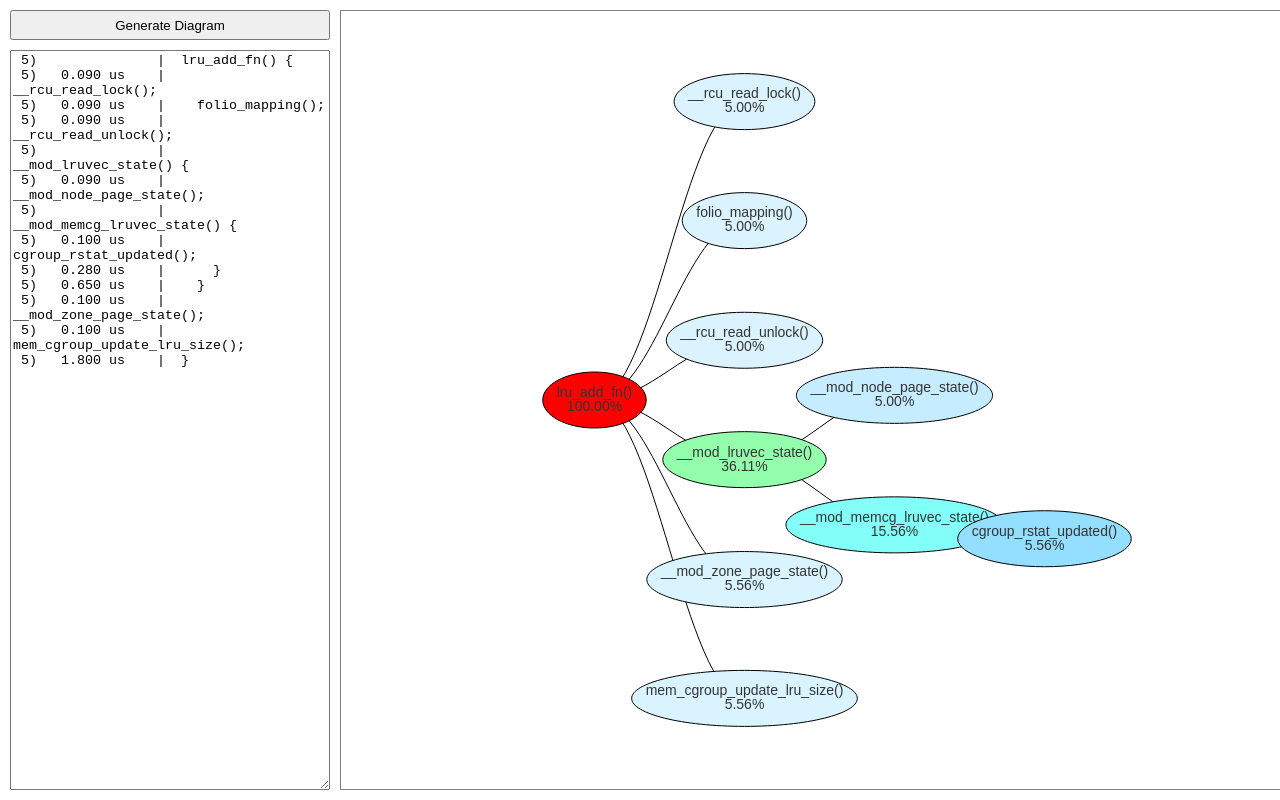
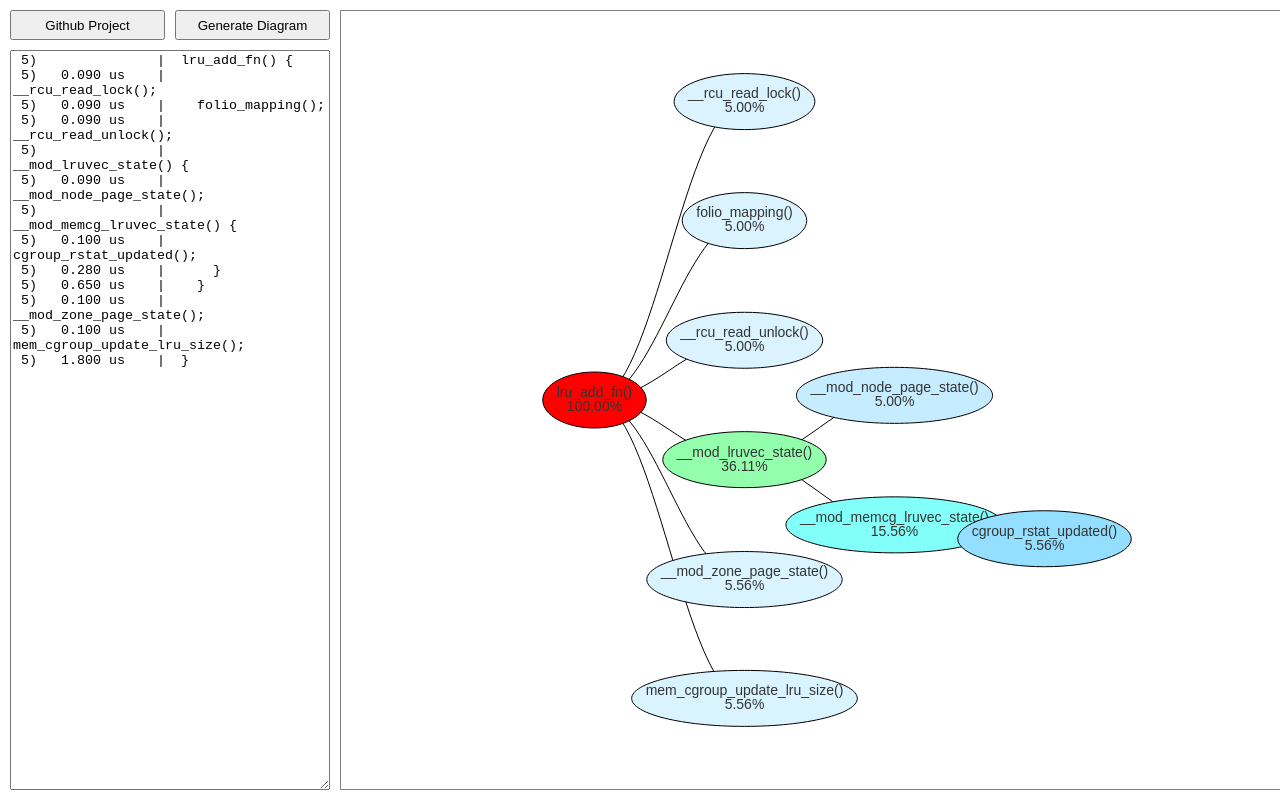
Before and after one commit to bittervan/TraceScope, a Vue app: page / in a window 1280 px wide. Built offline with nearby package versions, Linux system fonts and the light colour scheme.

Commit message:
add button to project

```diff
--- a/src/components/Visualizer.vue
+++ b/src/components/Visualizer.vue
@@ -3,12 +3,17 @@
     <textarea v-model="inputValue" :placeholder="placeHolder" class="fixed-input"></textarea>
     <button @click="drawNetwork" class="fixed-button">Generate Diagram</button>
     <div ref="visNetwork" class="vis-network"></div>
+    <button @click="goToGithub" class="github-button">Github Project</button>
   </div>
 </template>
 
 <script setup>
 import { ref, onMounted } from 'vue';
 import { Network } from 'vis-network/standalone'; // 引入 standalone 版本
+
+const goToGithub = () => {
+  window.location.href = 'https://github.com/your-username/your-repo';
+}
 
 const inputValue = ref(` 5)               |  lru_add_fn() {
  5)   0.090 us    |    __rcu_read_lock();
@@ -283,9 +288,17 @@ onMounted(() => {
 .fixed-button {
   position: fixed;
   top: 10px;
+  left: calc(12.5vw + 20px - 5px);
+  height: 30px;
+  width: calc(12.5vw - 5px);
+}
+
+.github-button {
+  position: fixed;
+  top: 10px;
   left: 10px;
   height: 30px;
-  width: calc(25vw);
+  width: calc(12.5vw - 5px);
 }
 
 .vis-network {
```
